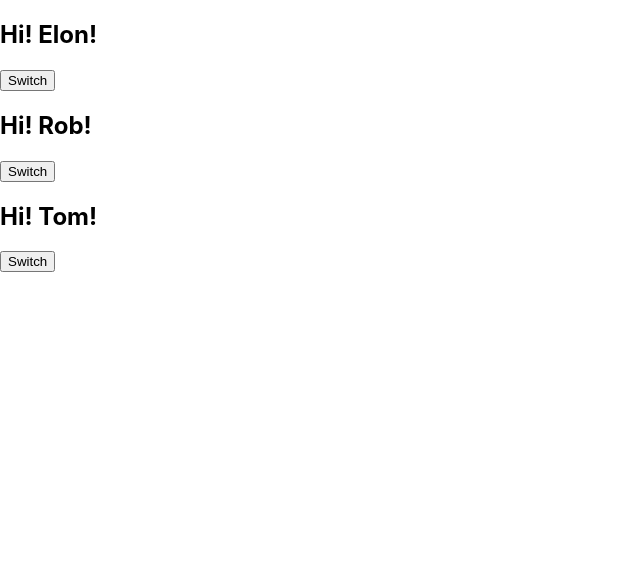
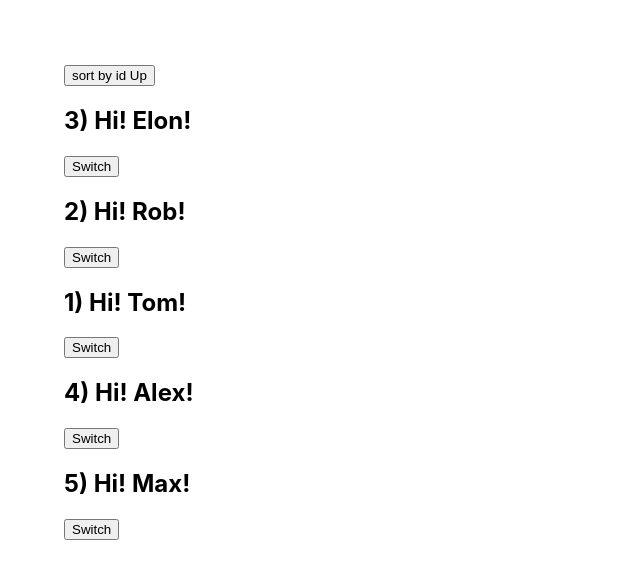
Before and after one commit to 01Danil/fm_react_16-06, a React (Create React App) app: page / in a window 1280 px wide. Shown: the top 578 px of the page, without its empty margins (0-640 px from the left). Built offline with nearby package versions, Linux system fonts and the light colour scheme.

Commit message:
Add sort by Id

```diff
--- a/src/App.js
+++ b/src/App.js
@@ -4,40 +4,51 @@ import React from "react";
 import Chao from "./components/Chao";
 
 class App extends React.Component {
-  constructor(props){
+  constructor(props) {
     super(props);
     this.state = {
-      users:[
+      isStraightSortId:true,
+      users: [
         {
-          id:1,
-          fname:'Elon'
+          id: 3,
+          fname: "Elon",
         },
         {
-          id:2,
-          fname:'Rob'
+          id: 2,
+          fname: "Rob",
         },
         {
-          id:3,
-          fname:'Tom'
+          id: 1,
+          fname: "Tom",
         },
         {
-          id:4,
-          fname:'Alex'
+          id: 4,
+          fname: "Alex",
         },
         {
-          id:5,
-          fname:'Max'
+          id: 5,
+          fname: "Max",
         },
-      ]
-    }
+      ],
+    };
+  }
+  sortUsers=()=>{
+    const { users, isStraightSortId } = this.state;
+    //const copyUsers = [...users];
+    const copyUsers = JSON.parse(JSON.stringify(users));
+    copyUsers.sort((prev, next)=>{
+      return isStraightSortId? prev.id-next.id : next.id-prev.id
+    });
+    this.setState({users:copyUsers, isStraightSortId:!isStraightSortId});
   }
   render() {
-    const {users}  = this.state;
-    return <>
-      <Chao name={users[0].fname}/>
-      <Chao name={users[1].fname} />
-      <Chao name={users[2].fname}/>
-    </>;
+    const { users, isStraightSortId:isUp } = this.state;
+    return (
+      <>
+      <button onClick={this.sortUsers}>sort by id {isUp?'Up':'Down'}</button>
+      {users.map(({ id, fname }) => <Chao key={id} id={id} name={fname} />)}
+      </>
+    );
   }
 }
 
--- a/src/components/Chao/index.js
+++ b/src/components/Chao/index.js
@@ -10,15 +10,15 @@ class Chao extends Component {
     this.setState({isHi:!isHi});
   }
   render() {
-    const {name} = this.props;
+    const {name, id} = this.props;
     const {isHi} = this.state;
     if(isHi){
       return <>
-        <h2>Hi! {name}!</h2>
+        <h2>{id}) Hi! {name}!</h2>
         <button onClick={this.switchState}>Switch</button>
       </>
     }
-    return <p>Bye, {name}!</p>;
+    return <p>{id}) Bye, {name}!</p>;
   }
 }
 
--- a/src/index.css
+++ b/src/index.css
@@ -1,13 +1,14 @@
 body {
   margin: 0;
-  font-family: -apple-system, BlinkMacSystemFont, 'Segoe UI', 'Roboto', 'Oxygen',
-    'Ubuntu', 'Cantarell', 'Fira Sans', 'Droid Sans', 'Helvetica Neue',
+  padding: 5%;
+  font-family: -apple-system, BlinkMacSystemFont, "Segoe UI", "Roboto", "Oxygen",
+    "Ubuntu", "Cantarell", "Fira Sans", "Droid Sans", "Helvetica Neue",
     sans-serif;
   -webkit-font-smoothing: antialiased;
   -moz-osx-font-smoothing: grayscale;
 }
 
 code {
-  font-family: source-code-pro, Menlo, Monaco, Consolas, 'Courier New',
+  font-family: source-code-pro, Menlo, Monaco, Consolas, "Courier New",
     monospace;
 }
```
